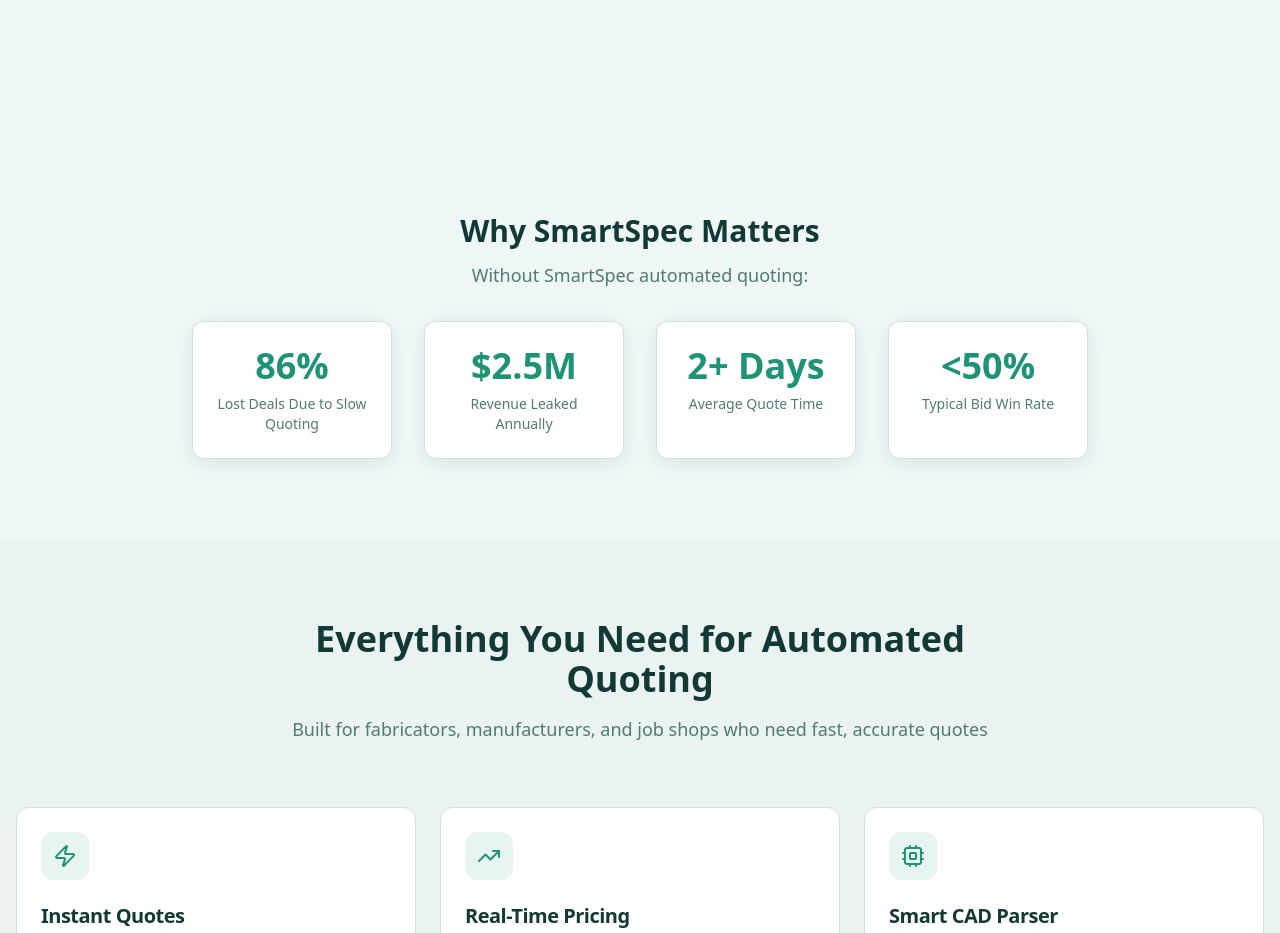
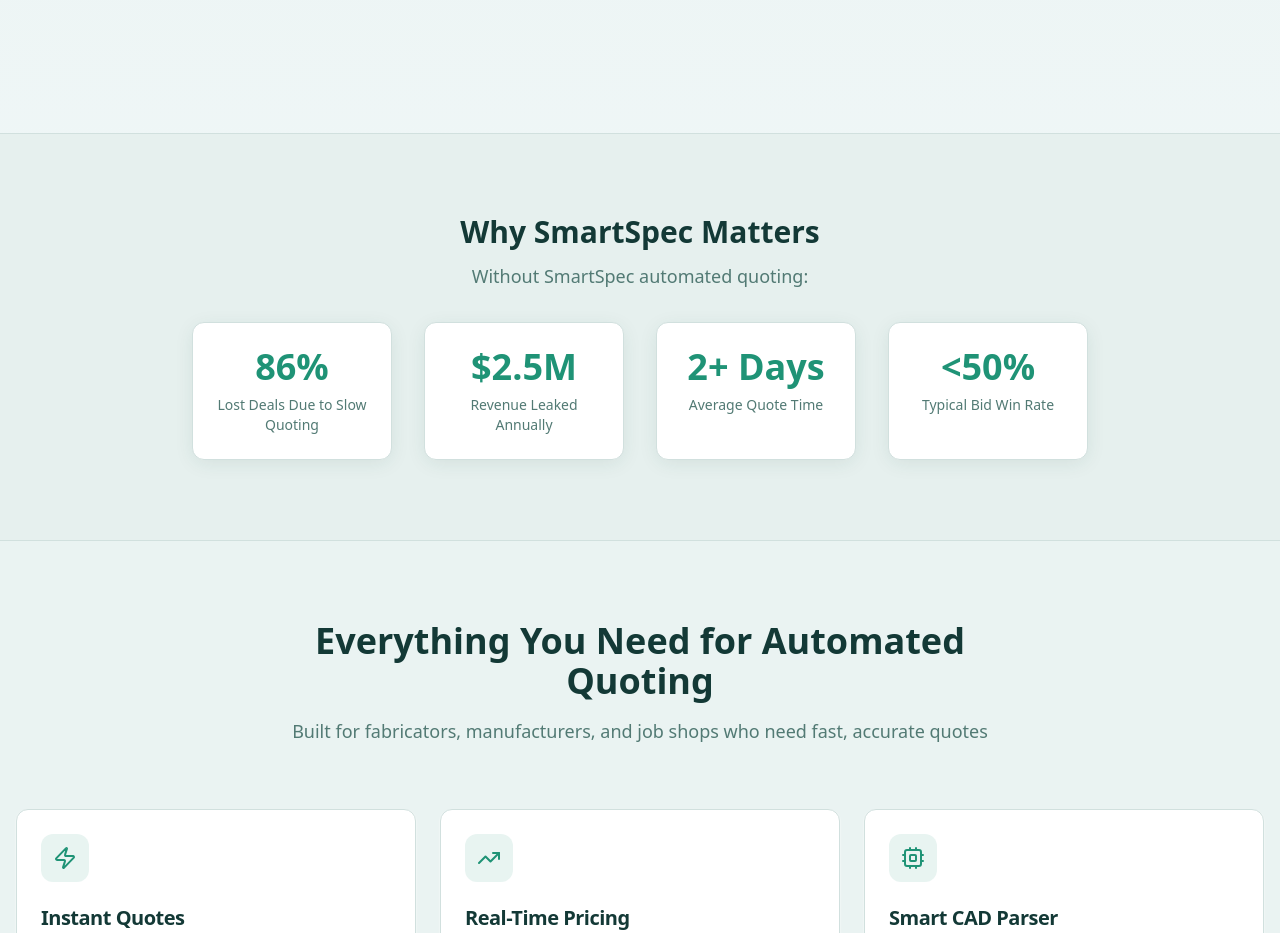
Before and after one commit to SmartSpec/material-quote-bot, a React (Vite) app: page / in a window 1280 px wide. Shown: the part 1540-2473 px from the top of the page. Built offline with nearby package versions, Linux system fonts and the light colour scheme; the HTML template or start-up script is replaced by a standard one.

Commit message:
Refactor: Restructure "Why SmartSpec Matters" section

```diff
--- a/src/components/WhySmartSpecMatters.tsx
+++ b/src/components/WhySmartSpecMatters.tsx
@@ -7,7 +7,7 @@ const WhySmartSpecMatters = () => {
   ];
 
   return (
-    <section className="py-20 bg-background">
+    <section className="py-20 bg-muted/50 border-y border-border">
       <div className="container px-4 mx-auto">
         <div className="max-w-4xl mx-auto text-center">
           <h2 className="text-3xl font-bold mb-3">
```
